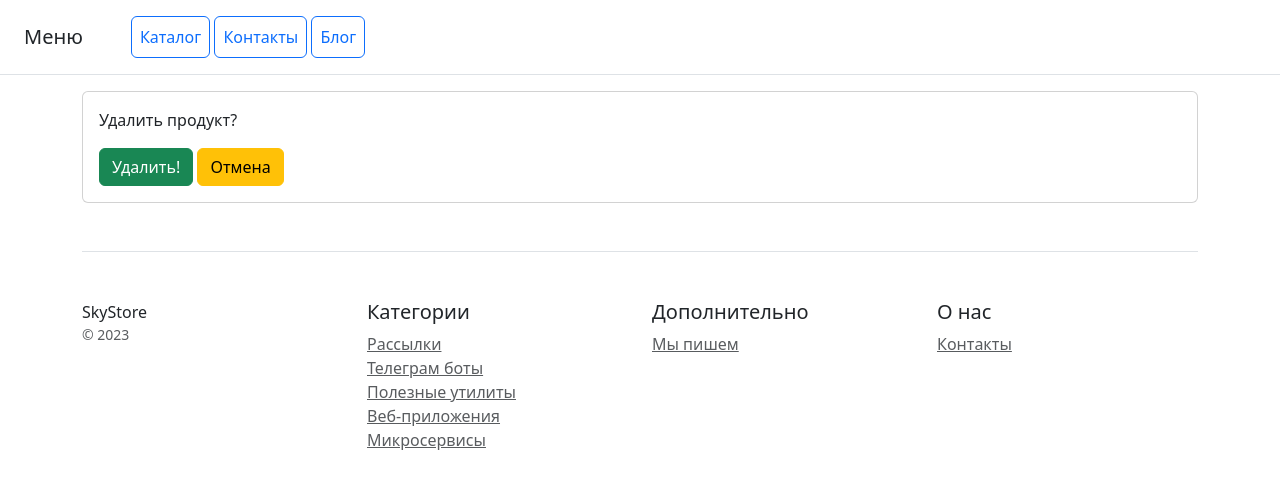
After one commit to ppolindrom/web_hw2, a Django app: template catalog/templates/catalog/product_confirm_delete.html in a window 1280 px wide. The commit adds this page. Shown: the top 489 px of the page. Run offline with Django 4.2, Linux system fonts and the light colour scheme; the template is opened without the code that fills it, so the values that code supplies are empty; parts of the project's set-up code (start-up, migrations or seed data) failed here and were passed over; some libraries are stand-ins or nearby versions.

Commit message:
добавлена стилизация, слова исключения

```diff
--- a/catalog/templates/catalog/index.html
+++ b/catalog/templates/catalog/index.html
@@ -21,6 +21,7 @@
             <p class="card-text">{{ product.text|truncatechars:100 }}</p>
             <a href="{% url 'product_detail' product.id %}" class="btn btn-primary">Купить</a>
             <a href="{% url 'update_product' product.id %}" class="btn btn-primary">Редактировать</a>
+            <a href="{% url 'delete' product.id %}" class="btn btn-primary">Удалить</a>
           </div>
         </div>
       </div>
--- /dev/null
+++ b/catalog/templates/catalog/product_confirm_delete.html
@@ -0,0 +1,20 @@
+{% extends 'catalog/base.html' %}
+
+{%  block content %}
+    <div class="row">
+        <div class="6">
+            <div class="card">
+                <div class="card-body">
+                    <form method="post">
+                        {% csrf_token %}
+                        <p>Удалить продукт?</p>
+                        <button type="submit" class="btn btn-success">
+                            Удалить!
+                        </button>
+                        <a href="{% url 'index' %}" class="btn btn-warning">Отмена</a>
+                    </form>
+                </div>
+            </div>
+        </div>
+    </div>
+{%  endblock %}
--- a/catalog/urls.py
+++ b/catalog/urls.py
@@ -1,6 +1,5 @@
 from django.urls import path
-from .views import contacts, IndexView, ProductDetailView, ProductUpdateView, ProductCreateView
-
+from .views import contacts, IndexView, ProductDetailView, ProductUpdateView, ProductCreateView, ProductDeleteView
 
 urlpatterns = [
     path('', IndexView.as_view(), name='index'),
@@ -8,4 +7,5 @@ urlpatterns = [
     path('product/<int:product_id>/', ProductDetailView.as_view(), name='product_detail'),
     path('create/', ProductCreateView.as_view(), name='create_product'),
     path('update/<int:pk>/', ProductUpdateView.as_view(), name='update_product'),
+    path('delete/<int:pk>/', ProductDeleteView.as_view(), name='delete'),
 ]
```
Also changed, not shown: catalog/forms.py (+28 -3 lines), catalog/views.py (+7 -1 lines).
